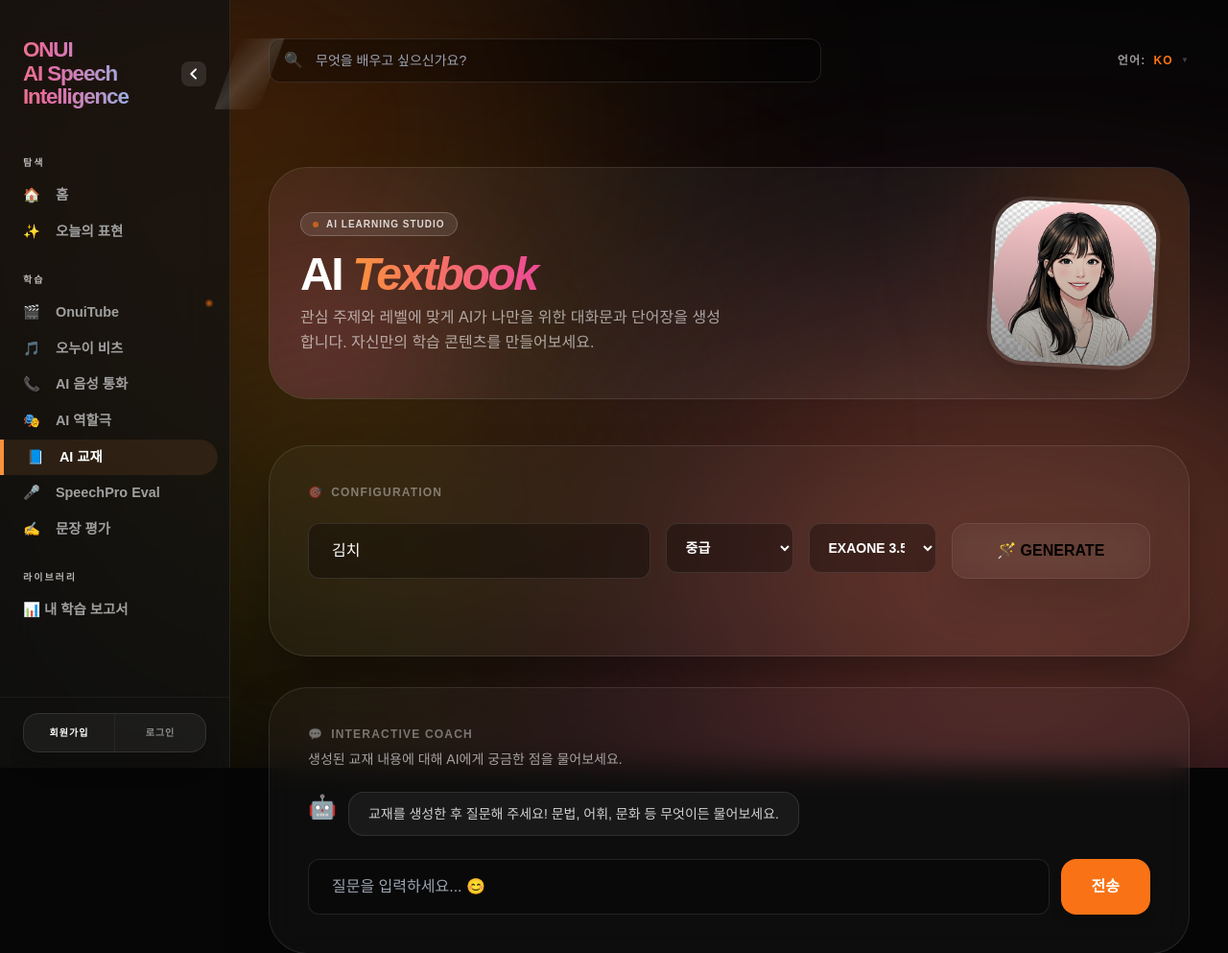
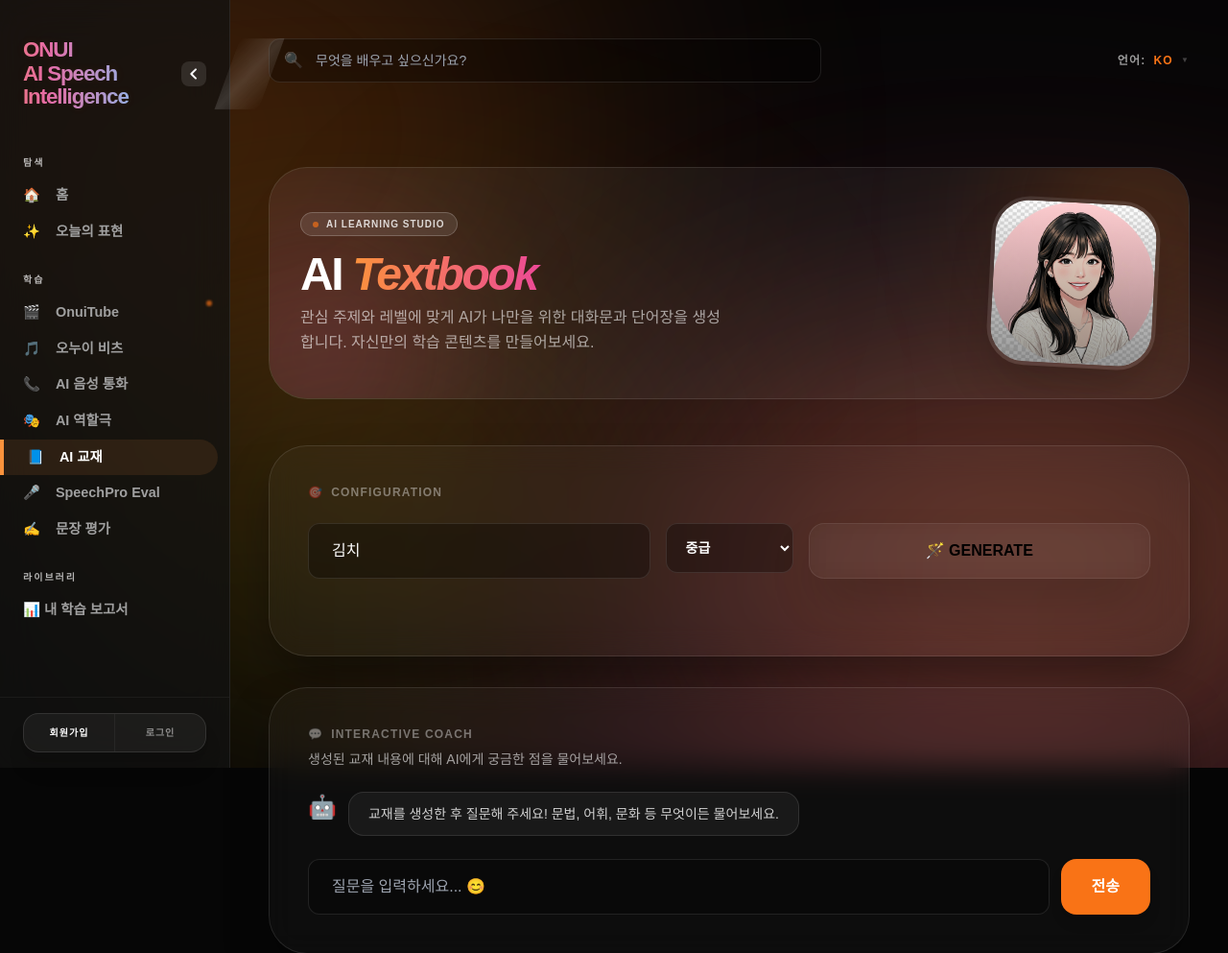
Before and after one commit to babaoflamp/onui-ASI, a FastAPI app: page /content-generation in a window 1280 px wide. Shown: the top 993 px of the page at 96% size. Run offline with FastAPI, Linux system fonts and the light colour scheme; some libraries are stand-ins or nearby versions; some web fonts are replaced.

Commit message:
refactor: content-generation 모델 선택 드롭다운 제거, EXAONE3.5 고정
모델 선택 UI 제거 및 backend=ollama, model=exaone3.5:2.4b로 고정.

Co-Authored-By: Claude Sonnet 4.6 <noreply@anthropic.com>

```diff
--- a/templates/content-generation.html
+++ b/templates/content-generation.html
@@ -94,13 +94,7 @@
               <option value="고급" data-i18n="sp.level_adv">Advanced</option>
            </select>
         </div>
-        <div class="md:col-span-2">
-           <select id="modelSelect" class="w-full input-dark px-4 py-4 rounded-2xl text-sm font-bold outline-none cursor-pointer">
-               <option value="exaone3.5:2.4b" data-backend="ollama" selected>EXAONE 3.5</option>
-               <option value="gemini-2.5-flash" data-backend="gemini">Gemini Flash</option>
-           </select>
-        </div>
-        <div class="md:col-span-3">
+        <div class="md:col-span-5">
            <button id="generateBtn" onclick="toggleGeneration()"
              class="w-full py-4 bg-white text-black rounded-2xl font-black text-base shadow-2xl hover:scale-[1.03] active:scale-95 transition-all">
              🪄 GENERATE
@@ -205,10 +199,8 @@
     const formData = new FormData();
     formData.append("topic", topic);
     formData.append("level", level);
-    const modelSelect = document.getElementById("modelSelect");
-    const selectedOption = modelSelect.options[modelSelect.selectedIndex];
-    formData.append("backend", selectedOption.getAttribute("data-backend"));
-    formData.append("model", selectedOption.value);
+    formData.append("backend", "ollama");
+    formData.append("model", "exaone3.5:2.4b");
 
     try {
       const res = await fetch("/api/generate-content", { method: "POST", body: formData, signal: abortController.signal });
@@ -325,9 +317,8 @@
     if (!prompt) return;
     input.value = "";
 
-    const sel = document.getElementById("modelSelect");
-    const backend = sel.options[sel.selectedIndex].getAttribute("data-backend");
-    const model = sel.value;
+    const backend = "ollama";
+    const model = "exaone3.5:2.4b";
 
     // 교재 컨텍스트 추출
     const dialogueItems = [...document.querySelectorAll(".dialogue-item")].map(el => el.getAttribute("data-text")).join("\n");
```
